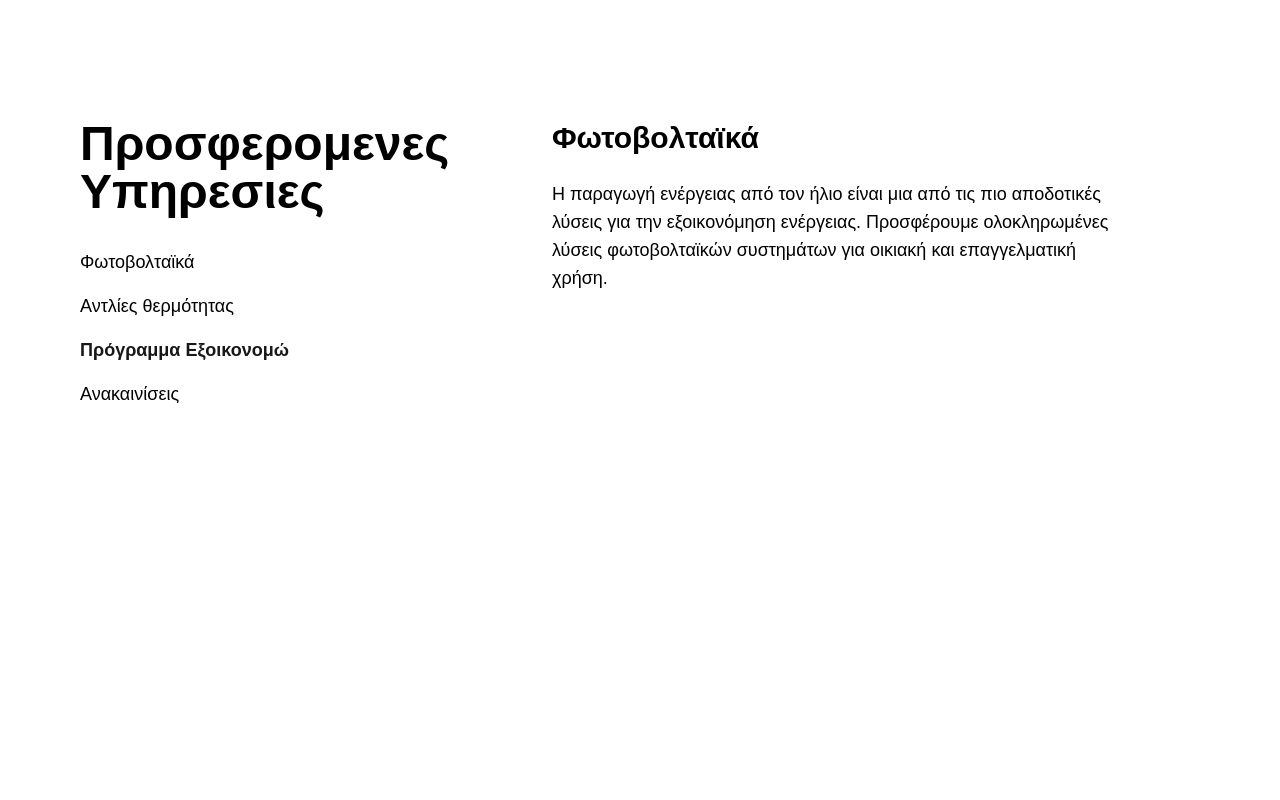
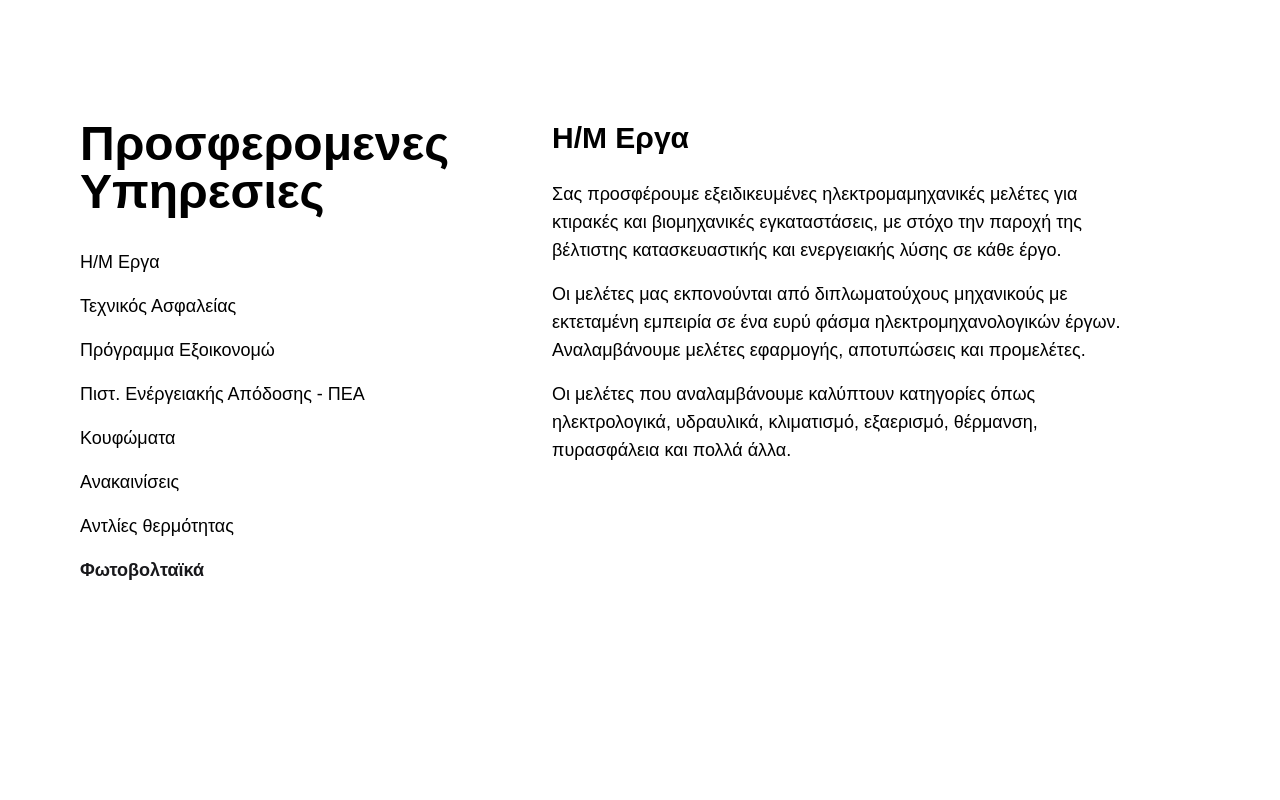
Before and after one commit to qaramanis/repower-solutions, a Next.js app: page / in a window 1280 px wide. Shown: the part 760-1560 px from the top of the page. Built offline with nearby package versions, Linux system fonts and the light colour scheme; a web font is replaced by a local one.

Commit message:
working on services, added footer

```diff
--- a/app/page.tsx
+++ b/app/page.tsx
@@ -1,11 +1,14 @@
 "use client";
 
+import FooterNav from "@/components/footer/footer";
+import HeaderNav from "@/components/header/header-nav";
 import Home from "@/components/home/home";
 
 export default function HomePage() {
   return (
     <div className="relative min-h-screen">
       <Home />
+      <FooterNav />
     </div>
   );
 }
--- a/components/header/aurora-header.tsx
+++ b/components/header/aurora-header.tsx
@@ -6,9 +6,9 @@ export default function AuroraHeader() {
   return (
     <div className="fixed top-0 left-0 right-0 h-60 z-0 overflow-hidden">
       <Aurora
-        colorStops={["#FFA725", "#3E7B27", "#77B254"]}
+        colorStops={["#FFA725", "#77B254", "#3E7B27"]}
         blend={0.5}
-        amplitude={1}
+        amplitude={0.5}
         speed={1}
       />
     </div>
--- a/components/header/header-nav.tsx
+++ b/components/header/header-nav.tsx
@@ -39,8 +39,8 @@ export default function HeaderNav() {
         index={2}
       />
       <HeaderLink
-        key="blog"
-        text="blog"
+        key="epikoinonia"
+        text="επικοινωνια"
         href="#"
         isActive={false}
         isHovered={isHovered}
--- a/components/home/hero.tsx
+++ b/components/home/hero.tsx
@@ -6,7 +6,7 @@ import { MoveDown } from "lucide-react";
 export default function Hero() {
   const scrollToNextSection = () => {
     window.scrollTo({
-      top: window.innerHeight,
+      top: window.innerHeight - 45,
       behavior: "smooth",
     });
   };
--- a/components/home/services.tsx
+++ b/components/home/services.tsx
@@ -5,28 +5,81 @@ import { useEffect, useRef, useState } from "react";
 
 const SERVICES_DATA = [
   {
-    id: "fotovoltaika",
-    title: "Φωτοβολταϊκά",
-    description:
-      "Η παραγωγή ενέργειας από τον ήλιο είναι μια από τις πιο αποδοτικές λύσεις για την εξοικονόμηση ενέργειας. Προσφέρουμε ολοκληρωμένες λύσεις φωτοβολταϊκών συστημάτων για οικιακή και επαγγελματική χρήση.",
+    id: "hm-erga",
+    title: "Η/Μ Εργα",
+    description: [
+      "Σας προσφέρουμε εξειδικευμένες ηλεκτρομαμηχανικές μελέτες για κτιρακές και βιομηχανικές εγκαταστάσεις, με στόχο την παροχή της βέλτιστης κατασκευαστικής και ενεργειακής λύσης σε κάθε έργο.",
+      "Οι μελέτες μας εκπονούνται από διπλωματούχους μηχανικούς με εκτεταμένη εμπειρία σε ένα ευρύ φάσμα ηλεκτρομηχανολογικών έργων. Αναλαμβάνουμε μελέτες εφαρμογής, αποτυπώσεις και προμελέτες.",
+      "Οι μελέτες που αναλαμβάνουμε καλύπτουν κατηγορίες όπως ηλεκτρολογικά, υδραυλικά, κλιματισμό, εξαερισμό, θέρμανση, πυρασφάλεια και πολλά άλλα.",
+    ],
+  },
+  {
+    id: "texnikos-asfaleias",
+    title: "Τεχνικός Ασφαλείας",
+    description: [
+      "Ο τεχνικός ασφαλείας παρέχει συμβουλευτηκές και υποστηρικτικές υπηρεσίες σε επιχειρήσεις, εγκυόντας την ασφάλεια και την υγιεινή των εργαζομένων",
+      "Σε εταιρείες με εώς 50 εργαζόμενους αναλαμβάνουμε εξ' ολοκλήρου τον ρόλο του τεχνικού ασφαλείας, ενώ σε μεγαλύτερες επιχειρήσεις απαιτείται η συνεργασία με γιατρό εργασίας",
+      //TODO: complete
+    ],
+  },
+
+  {
+    id: "exoikonomo",
+    title: "Πρόγραμμα Εξοικονομώ",
+    description: [
+      "Η εταιρεία μας, με συνεχή δραστηριότητα στα προγράμματα Εξοικονομώ, παρέχει ολοκληρωμένες υπηρεσίες για την επιτυχή υλοποίηση κάθε έργου. Αναλαμβάνουμε όλες τις απαραίτητες διαδικασίες για, προσφέροντας λύσεις που βελτιώνουν την ενεργειακή απόδοση του χώρου σας",
+      "Αναλαμβάνουμε όλες τις διαδικασίες για την ένταξή σας στο πρόγραμμα Εξοικονομώ, από την αρχική αίτηση έως την ολοκλήρωση του έργου. Η ομάδα μας έχει μεγάλη εμπειρία στη διαχείριση τέτοιων επιδοτούμενων προγραμμάτων.",
+      "Προσφέρουμε ολοκληρωμένες λύσεις όπως αντικατάσταση κουφωμάτων, προμήθεια και εγκατάσταση συστημάτων θέρμανσης-ψύξης, συστήματα παραγωγής ζεστού νερού, και θερμοπροσόψεις.",
+      "Επικοινωνήστε μαζί μας σήμερα για να αξιολογήσουμε τις ανάγκες του έργου σας και να σας προτείνουμε την καλύτερη λύση!",
+    ],
+  },
+  {
+    id: "pistopoihtiko",
+    title: "Πιστ. Ενέργειακής Απόδοσης - ΠΕΑ",
+    description: [
+      "Το Πιστοποιητικό Ενέργειακης Απόδοσης είναι ενα έγγραφο που αποτυπώνει την ενεργειακή κατανάλωση ενός ακινήτου και το κατατάσσει σε μία από τις εεργειακές κατηγορίες, από Α+ εώς Η.",
+      "Παράλληλα συνοδέυεται από προτάσεις βελτίωσεις, που στοχεύουν στη μείωση της ενεργειακής κατανάλωσης και στην αναβάθμιση της ενεργειακής απόδοσης του ακινήτου.",
+      "Αποτελεί την ενεργειακή ταυότητα κάθε κτιριού και πλέον υποχρεωτικό να συνοδεύει κάθε ακίνητο",
+    ],
+  },
+  {
+    id: "koufomata",
+    title: "Κουφώματα",
+    description: [
+      "Τα παλία κουφώματα στη σύγχρονη εποχή θεωρούνται ξεπερασμένα, καθώς είναι συνήθως ξύλινα και διαθέτουν μονά τζάμια, με αποτέλεσμα να μην παρέχουν αρκετή ηχομόνωση και θερμομόνωση.",
+      "Αυτό συνεπάγεται αυξημένο κόστος συντήρησης, καθώς η έλλειωη σωστής στεγάνωσης οδηγεί σε υψηλές ενεργειακές απώλειες, αυξάνοντας τις δαπάνες για θέρμανση και ψύξη.",
+      "Η επένδυση σε σύγχρονα κουφώματα δεν βελτιώνει μόνο την ποιότητα ζωής, αλλά συμβάλλει και στη σημαντική μείωση του ενεργειακού κόστους.",
+      "Τα οφέλη των σύγχρονων κουφωμάτων προσφέρουν καλύτερη Θερμομόνωση, Ηχομόνωση, Αισθητική και κυρίως Ασφάλεια, κάτι που συχνά θεωρούμε ως δεδομένο.",
+      "Επικοινωνήστε μαζί μας για να βρούμε τα ιδανικά κουφώματα για εσάς και τις ανάγκες σας.",
+    ],
+  },
+  {
+    id: "anakainiseis",
+    title: "Ανακαινίσεις",
+    description: [
+      "Εάν θέλετε να ανανεώσετε τον χώρο σας, να διαμορφώσετε το νέο σας σπίτι ή να αυξήσετε την αξία του ακίνητού σας πριν από μια πώληση, μια ολοκληρωμένη ανακαίνιση ή αναδιαμόρφωση είναι η ιδανική λύση.",
+      "Η εξειδικευμένη ομάδα μηχανικών και τεχνικών μας είναι έτοιμη να σχεδιάσει και να υλοποιήσει τις ιδέες σας, προσαρμοσμένες στις ανάγκες και τις προτιμήσεις σας.",
+      "Συνεργαζόμαστε μαζί σας για να επιλέξουμε τις βέλτιστες λύσεις, εξασφαλίζοντας το επιθυμητό αποτέλεσμα μέσα στα οικονομικά όρια που έχετε θέσει.",
+      "Δίνεται και δυνατότητα αρχιτεκτονικού σχεδιασμού, όπου οι έμπειροι συνεργάτες μας θα σας προτείνουν τις πιο αποδοτικές και αισθητικά άρτιες λύσεις συνδυάζοντας λειτουργικότητα και κομψότητα.",
+    ],
   },
   {
     id: "antlies",
     title: "Αντλίες θερμότητας",
-    description:
-      "Οι αντλίες θερμότητας αποτελούν μια οικονομική και οικολογική λύση για θέρμανση και ψύξη. Προσφέρουμε εγκατάσταση και συντήρηση αντλιών θερμότητας από κορυφαίους κατασκευαστές.",
+    description: [
+      "Οι αντλίες θερμότητας αποτελούν μια ολοκληρωμένη οικονομική και οικολογική λύση για κάθε χώρο.",
+      "Η αντλία θερμότητας είναι ένα ολοκληρωμένο σύστημα θέρμανσης, ψύξης και παραγωγής ζεστού νερού χρήσης που λειτουργεί με την τεχνολογία αντλίας θερμότητας αέρα-πηγής.",
+      "Αποδίδει έως και 75% της ενέργειάς της από τον αέρα, ενώ καταναλώνει μόνο 25% ηλεκτρικής ενέργειας, προσφέροντας έως και 80% οικονομία στη θέρμανση και την ψύξη του χώρου.",
+    ],
   },
   {
-    id: "exoikonomo",
-    title: "Πρόγραμμα Εξοικονομώ",
-    description:
-      "Αναλαμβάνουμε όλες τις διαδικασίες για την ένταξή σας στο πρόγραμμα Εξοικονομώ, από την αρχική αίτηση έως την ολοκλήρωση του έργου. Η ομάδα μας έχει μεγάλη εμπειρία στη διαχείριση τέτοιων επιδοτούμενων προγραμμάτων.",
-  },
-  {
-    id: "anakainiseis",
-    title: "Ανακαινίσεις",
-    description:
-      "Προσφέρουμε ολοκληρωμένες υπηρεσίες ανακαίνισης για οικίες και επαγγελματικούς χώρους. Από μικρές παρεμβάσεις μέχρι ριζικές ανακαινίσεις, η ομάδα μας αναλαμβάνει όλες τις εργασίες με συνέπεια.",
+    id: "fotovoltaika",
+    title: "Φωτοβολταϊκά",
+    description: [
+      "Η παραγωγή ενέργειας από τον ήλιο είναι μια από τις πιο αποδοτικές λύσεις για την εξοικονόμηση ενέργειας. Προσφέρουμε ολοκληρωμένες λύσεις φωτοβολταϊκών συστημάτων για οικιακή και επαγγελματική χρήση.",
+      "Τα φωτοβολταϊκά πάνελ μετατρέπουν την ηλιακή ενέργεια σε ηλεκτρική, παρέχοντας καθαρή και οικονομική ηλεκτροδότηση σε κατοικίες και επιχειρήσεις.",
+      "Η εγκατάσταση διασυνδεδεμένου φωτοβολταϊκού συστήματος επιτρέπει παραγωγή ηλεκτρικής ενέργειας από τον ήλιο, η οποία χρησιμοποιείται απευθείας στο σπίτι ή την επιχείρηση, με σημαντική μείωση ή ακόμα και μηδενισμό του λογαριασμού ρεύματος.",
+    ],
   },
 ];
 
@@ -144,7 +197,11 @@ export default function Services() {
                 className="min-h-[75vh] pt-8 -mt-8"
               >
                 <h3 className="text-3xl font-semibold mb-6">{service.title}</h3>
-                <p className="text-lg max-w-xl mb-8">{service.description}</p>
+                <div className="text-lg max-w-xl mb-8 space-y-4">
+                  {service.description.map((paragraph, index) => (
+                    <p key={index}>{paragraph}</p>
+                  ))}
+                </div>
               </div>
             ))}
           </div>
```
Also changed, not shown: components/footer/footer.tsx (added, +74 -0 lines), components/home/erga.tsx (deleted).
